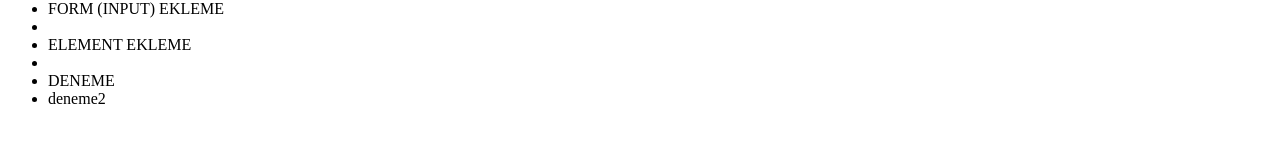
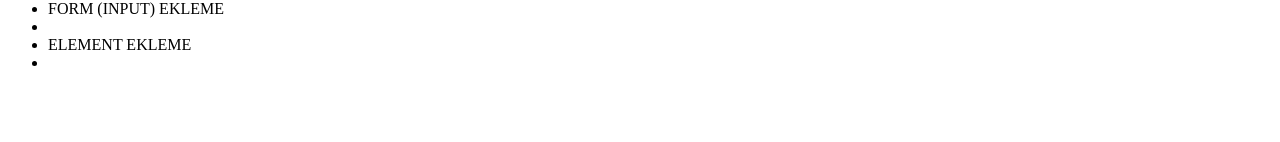
Before and after one commit to gsismandnm/00_documentation, a plain HTML site: page course_01_Html.html in a window 1280 px wide. Shown: the part 278-420 px from the top of the page. Drawn offline with Linux system fonts and the light colour scheme.

Commit message:
Update course_01_Html.html

```diff
--- a/course_01_Html.html
+++ b/course_01_Html.html
@@ -22,8 +22,7 @@
         <li>H1, H2, ... H6<li>
         <li>FORM (INPUT) EKLEME<li>
         <li>ELEMENT EKLEME<li>
-        <li>DENEME</li>
-        <li>deneme2</li>
+
 
 
     </ul>
```
